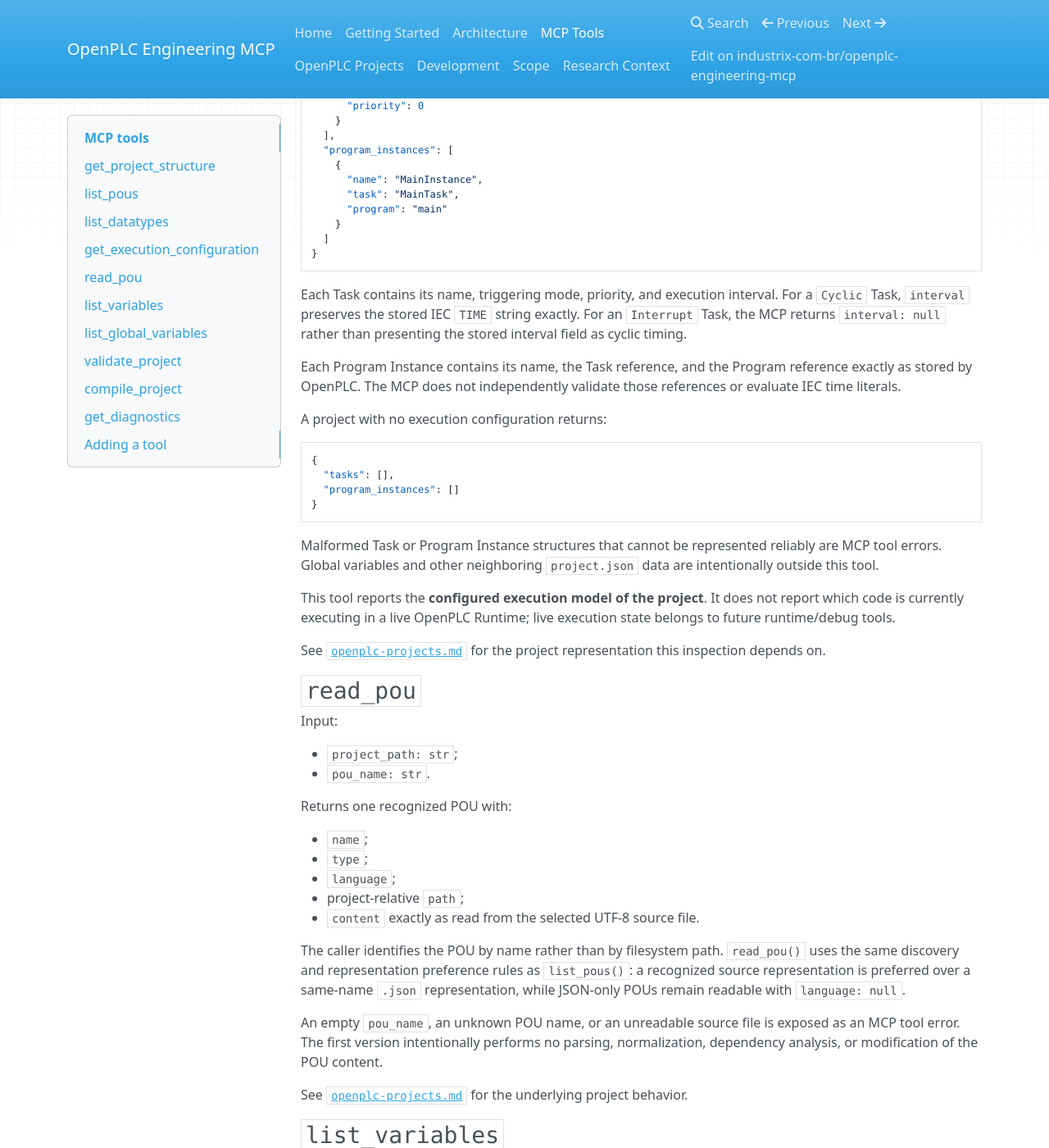
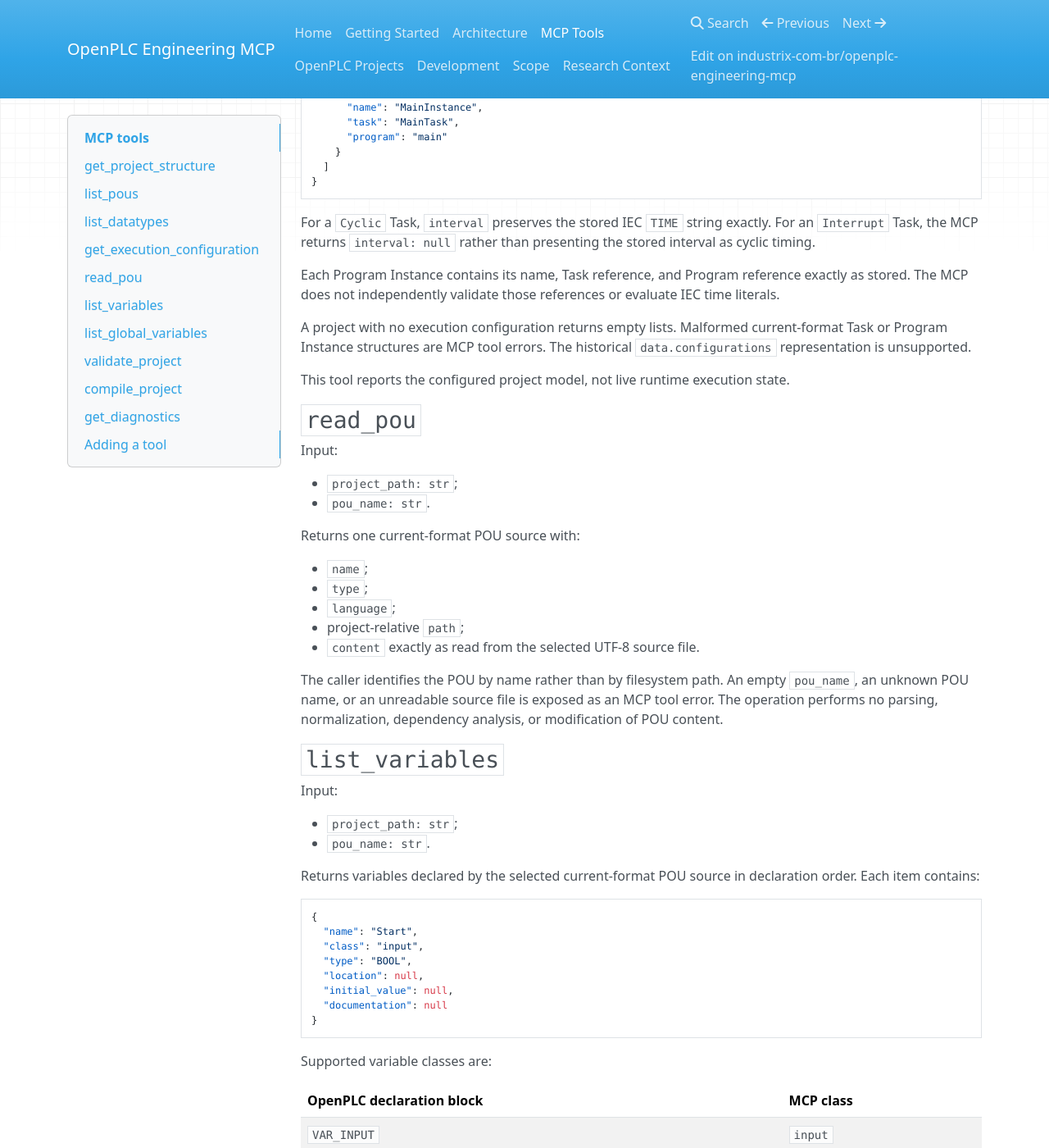
Before and after one commit to industrix-com-br/openplc-engineering-mcp, an MkDocs documentation site: the page built from docs/tools.md, in a window 1280 px wide and 1400 px high, scrolled down 3109 px. Shown: the whole window at 82% size. Built offline with MkDocs 1.6.1, drawn with Linux system fonts in a browser that asks for light colours; nearby versions of some CDN libraries; some of the changed text lies outside the part shown.

Commit message:
docs: align tool contracts with current project format

````diff
--- a/docs/tools.md
+++ b/docs/tools.md
@@ -3,6 +3,8 @@
 The current server registers exactly ten domain-oriented tools. All tools use `open_world_hint: false`. Inspection and diagnostics tools are read-only; `compile_project` is registered with `read_only_hint: false` because the OpenPLC CLI may write local build artifacts.
 
 The public registrations live in `src/openplc_engineering_mcp/server.py`. OpenPLC behavior is grouped by responsibility under `src/openplc_engineering_mcp/openplc/`.
+
+All project-inspection tools target the **current OpenPLC Editor project format only**. Historical project representations and backward-compatibility parsing are outside the supported contract. See [`scope.md`](scope.md).
 
 | Tool | Read-only | Purpose |
 | --- | --- | --- |
@@ -28,9 +30,9 @@
 - resolved project `path`;
 - project `name`;
 - project `type`;
-- sorted list of recognized project `files`.
+- sorted list of recognized current-format project `files`.
 
-Use [`openplc-projects.md`](openplc-projects.md) for the recognized layout.
+Historical JSON POU files are not included in the recognized POU layout. Use [`openplc-projects.md`](openplc-projects.md) for the supported structure.
 
 ## `list_pous`
 
@@ -38,14 +40,14 @@
 
 - `project_path: str`
 
-Returns the recognized Programs, Function Blocks, and Functions. Each item contains:
+Returns the current-format Programs, Function Blocks, and Functions discovered from recognized POU source files. Each item contains:
 
 - `name`;
 - `type`;
 - `language`;
 - project-relative `path`.
 
-See [`openplc-projects.md`](openplc-projects.md) for language mapping and deduplication behavior.
+Historical JSON-only POUs are not supported. See [`openplc-projects.md`](openplc-projects.md) for language mapping and discovery behavior.
 
 ## `list_datatypes`
 
@@ -53,9 +55,7 @@
 
 - `project_path: str`.
 
-Returns only the **project-defined data types** known to the OpenPLC project, sorted by name. The current OpenPLC persistence format is authoritative when one or more files exist under `datatypes/**/*.dt`; legacy `project.json.data.dataTypes` is used only when no `.dt` files exist.
-
-The first version exposes the three data-type derivations currently represented by OpenPLC.
+Returns only project-defined data types persisted in the current OpenPLC format under `datatypes/**/*.dt`, sorted by name.
 
 Enumeration:
 
@@ -99,19 +99,11 @@
 
 Declared field types and initial values remain strings. Inline array fields therefore remain domain-readable declarations such as `ARRAY [0..9] OF REAL`; IEC literals are not evaluated. Multidimensional array bounds are returned independently.
 
-Each `.dt` file must contain exactly one supported `TYPE ... END_TYPE` declaration, and its declared type name must match the file name case-insensitively. Malformed or unsupported definitions raise a tool error; the MCP does not silently skip a bad type and return a partial project view. A valid project with no project-defined data types returns an empty list.
+Each `.dt` file must contain exactly one supported `TYPE ... END_TYPE` declaration, and its declared type name must match the file name case-insensitively. Malformed or unsupported definitions raise a tool error; the MCP does not silently skip a bad type and return a partial project view.
 
-The first version intentionally does not provide:
+Embedded historical `project.json.data.dataTypes` definitions are not parsed. If they are the only data-type representation, the tool reports an unsupported OpenPLC project format.
 
-- built-in IEC type listing;
-- OpenPLC library data-type discovery;
-- data-type creation, modification, or deletion;
-- `read_datatype()` or `get_datatype()`;
-- reference search, dependency graphs, or recursive type resolution;
-- semantic validation of references between types;
-- a complete IEC 61131-3 grammar or AST.
-
-See [`openplc-projects.md`](openplc-projects.md) for the persistence and migration behavior.
+The tool intentionally does not provide built-in IEC type listing, library data-type discovery, modification, recursive resolution, dependency graphs, semantic reference validation, or a complete IEC 61131-3 grammar.
 
 ## `get_execution_configuration`
 
@@ -119,7 +111,7 @@
 
 - `project_path: str`.
 
-Returns the configured execution model of the project:
+Returns the configured execution model from `data.configuration.resource`:
 
 ```json
 {
@@ -141,24 +133,13 @@
 }
 ```
 
-Each Task contains its name, triggering mode, priority, and execution interval. For a `Cyclic` Task, `interval` preserves the stored IEC `TIME` string exactly. For an `Interrupt` Task, the MCP returns `interval: null` rather than presenting the stored interval field as cyclic timing.
+For a `Cyclic` Task, `interval` preserves the stored IEC `TIME` string exactly. For an `Interrupt` Task, the MCP returns `interval: null` rather than presenting the stored interval as cyclic timing.
 
-Each Program Instance contains its name, the Task reference, and the Program reference exactly as stored by OpenPLC. The MCP does not independently validate those references or evaluate IEC time literals.
+Each Program Instance contains its name, Task reference, and Program reference exactly as stored. The MCP does not independently validate those references or evaluate IEC time literals.
 
-A project with no execution configuration returns:
+A project with no execution configuration returns empty lists. Malformed current-format Task or Program Instance structures are MCP tool errors. The historical `data.configurations` representation is unsupported.
 
-```json
-{
-  "tasks": [],
-  "program_instances": []
-}
-```
-
-Malformed Task or Program Instance structures that cannot be represented reliably are MCP tool errors. Global variables and other neighboring `project.json` data are intentionally outside this tool.
-
-This tool reports the **configured execution model of the project**. It does not report which code is currently executing in a live OpenPLC Runtime; live execution state belongs to future runtime/debug tools.
-
-See [`openplc-projects.md`](openplc-projects.md) for the project representation this inspection depends on.
+This tool reports the configured project model, not live runtime execution state.
 
 ## `read_pou`
 
@@ -167,7 +148,7 @@
 - `project_path: str`;
 - `pou_name: str`.
 
-Returns one recognized POU with:
+Returns one current-format POU source with:
 
 - `name`;
 - `type`;
@@ -175,11 +156,7 @@
 - project-relative `path`;
 - `content` exactly as read from the selected UTF-8 source file.
 
-The caller identifies the POU by name rather than by filesystem path. `read_pou()` uses the same discovery and representation preference rules as `list_pous()`: a recognized source representation is preferred over a same-name `.json` representation, while JSON-only POUs remain readable with `language: null`.
-
-An empty `pou_name`, an unknown POU name, or an unreadable source file is exposed as an MCP tool error. The first version intentionally performs no parsing, normalization, dependency analysis, or modification of the POU content.
-
-See [`openplc-projects.md`](openplc-projects.md) for the underlying project behavior.
+The caller identifies the POU by name rather than by filesystem path. An empty `pou_name`, an unknown POU name, or an unreadable source file is exposed as an MCP tool error. The operation performs no parsing, normalization, dependency analysis, or modification of POU content.
 
 ## `list_variables`
 
@@ -188,7 +165,7 @@
 - `project_path: str`;
 - `pou_name: str`.
 
-Returns the variables declared by the selected POU in declaration order. Each item contains:
+Returns variables declared by the selected current-format POU source in declaration order. Each item contains:
 
 ```json
 {
@@ -215,19 +192,7 @@
 
 The `type` field preserves the declared type as a domain-readable string such as `BOOL`, `TON`, or `ARRAY[0..9] OF INT`. Initial values remain declaration-level strings and are not evaluated. A declared `AT` binding is returned as `location`; absent location, initial value, or documentation is returned as `null`.
 
-`list_variables()` builds on `read_pou()` and therefore uses the same POU name resolution and representation preference. Recognized source representations are inspected for declaration blocks. A selected legacy JSON-only POU is read from its structured variable data rather than interpreted as IEC source text.
-
-A valid POU with no variable declarations returns an empty list. Empty or unknown POU names, unsupported JSON variable representations, and malformed declarations that prevent reliable extraction are MCP tool errors. Parse failures are not converted to an empty list.
-
-The first version intentionally does not provide:
-
-- variable creation or updates;
-- project-wide variable search or reference analysis;
-- runtime variable reads, forcing, or debug state;
-- dependency analysis;
-- a structured mirror of OpenPLC's internal type model.
-
-See [`openplc-projects.md`](openplc-projects.md) for the OpenPLC behavior this extraction depends on.
+A valid POU with no variable declarations returns an empty list. Empty or unknown POU names and malformed declarations that prevent reliable extraction are MCP tool errors. Historical JSON POU variable representations are not supported.
 
 ## `list_global_variables`
 
@@ -235,7 +200,7 @@
 
 - `project_path: str`.
 
-Returns the project's **resource-level global variables** — exactly the entries stored under `data.configuration.resource.globalVariables` — in stored order. Each item uses the same public variable representation as [`list_variables`](#list_variables):
+Returns the project's resource-level global variables stored under `data.configuration.resource.globalVariables` in stored order. Each item uses the same public variable representation as [`list_variables`](#list_variables):
 
 ```json
 {
@@ -248,18 +213,11 @@
 }
 ```
 
-`class` is always `global` because the containing resource defines the scope, regardless of any stored class field. Declared types and initial values are preserved as strings; empty stored optional values (`""`) are normalized to `null` exactly like `list_variables()`.
+`class` is always `global` because the containing resource defines the scope. The declared type is read from the current OpenPLC structured type object's `value` field. Empty stored optional values are normalized to `null`.
 
-The tool intentionally returns only `configuration.resource.globalVariables`. It does not scan POUs for `VAR_GLOBAL` declarations and it does not include named global variable lists (`globalVariableLists` / GVLs); those are separate domain concepts.
+The tool intentionally does not scan POUs for `VAR_GLOBAL` declarations and does not include named global variable lists (`globalVariableLists` / GVLs).
 
-```text
-list_variables(project_path, pou_name)    -> variables declared by one POU
-list_global_variables(project_path)       -> configuration.resource.globalVariables
-```
-
-A project with no execution configuration or no `globalVariables` returns an empty list. A non-array `globalVariables` value, or an individual variable that cannot be represented reliably, is raised as an MCP tool error rather than being converted into an empty result.
-
-See [`openplc-projects.md`](openplc-projects.md) for the underlying project representation.
+A project with no execution configuration or no `globalVariables` returns an empty list. Structurally malformed current-format data is raised as an MCP tool error. Historical configuration and alternate variable representations are unsupported.
 
 ## `validate_project`
 
@@ -280,7 +238,7 @@
 
 Unrecoverable local precondition failures are MCP tool errors rather than `{ "valid": false }` results.
 
-The tool does not perform compiler-level or runtime-level validation. See [`openplc-projects.md`](openplc-projects.md).
+The tool intentionally validates only the minimum metadata needed by the MCP. Current supported project types are `plc-project` and `plc-library`; historical project type aliases are unsupported. The tool does not perform compiler-level or runtime-level validation.
 
 ## `compile_project`
 
@@ -326,9 +284,10 @@
 Before adding a new tool:
 
 1. verify that the operation belongs inside the current scope;
-2. keep the public tool domain-oriented;
-3. keep the MCP registration in `server.py` thin;
-4. place OpenPLC-specific behavior in the smallest cohesive domain module;
-5. test MCP contract behavior through the official MCP SDK client;
-6. test domain behavior in the corresponding domain test module;
-7. update this document when the public tool contract changes.
+2. confirm that the representation is part of the current OpenPLC Editor project format;
+3. keep the public tool domain-oriented;
+4. keep the MCP registration in `server.py` thin;
+5. place OpenPLC-specific behavior in the smallest cohesive domain module;
+6. test MCP contract behavior through the official MCP SDK client;
+7. test domain behavior in the corresponding domain test module;
+8. update this document when the public tool contract changes.
````
